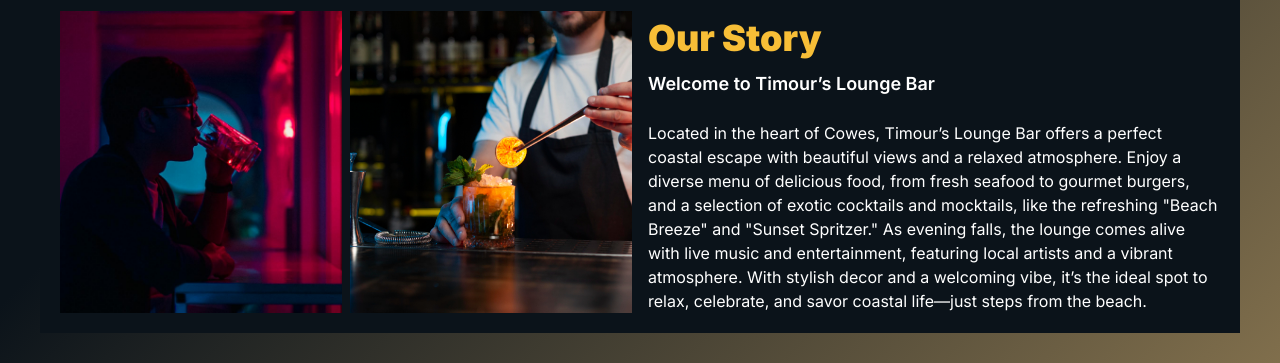
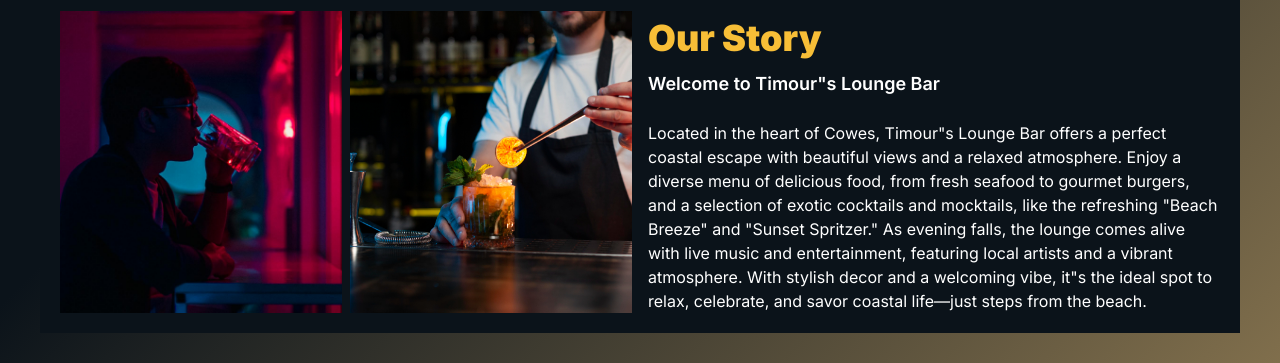
Before and after one commit to quadratssolutions/timours, a Next.js app: page / in a window 1280 px wide. Shown: the part 404-767 px from the top of the page. Built offline with nearby package versions, Linux system fonts and the light colour scheme.

Commit message:
add changes

```diff
--- a/components/organism/body/right-side-conetent-area/right-side-conetent-area.tsx
+++ b/components/organism/body/right-side-conetent-area/right-side-conetent-area.tsx
@@ -15,17 +15,17 @@ const RightSideArea = () => {
       </div>
       <p className="w-fit font-[400] text-[16px] mt-[5px] text-left">
         <span className="w-fit font-[600] text-[18px] mt-[5px] text-left">
-          Welcome to Timour’s Lounge Bar
-        </span>{" "}
+          Welcome to Timour&quot;s Lounge Bar
+        </span>
         <br />
-        <br /> Located in the heart of Cowes, Timour’s Lounge Bar offers a
+        <br /> Located in the heart of Cowes, Timour&quot;s Lounge Bar offers a
         perfect coastal escape with beautiful views and a relaxed atmosphere.
         Enjoy a diverse menu of delicious food, from fresh seafood to gourmet
         burgers, and a selection of exotic cocktails and mocktails, like the
         refreshing "Beach Breeze" and "Sunset Spritzer." As evening falls, the
         lounge comes alive with live music and entertainment, featuring local
         artists and a vibrant atmosphere. With stylish decor and a welcoming
-        vibe, it’s the ideal spot to relax, celebrate, and savor coastal
+        vibe, it&quot;s the ideal spot to relax, celebrate, and savor coastal
         life—just steps from the beach.
       </p>
     </div>
```
